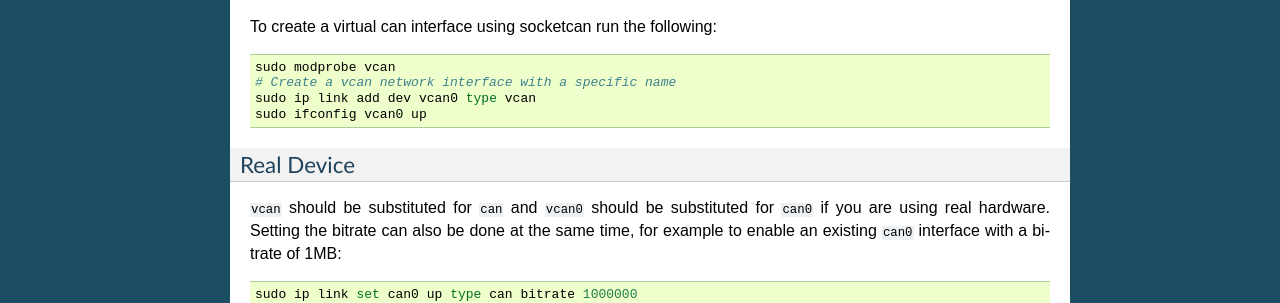
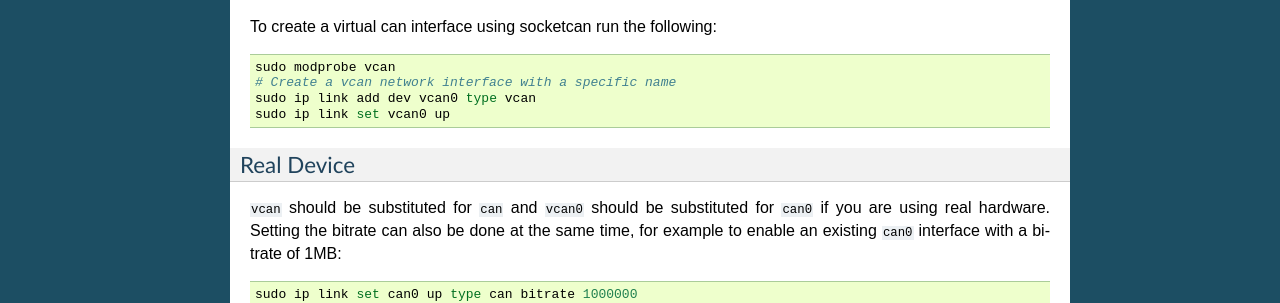
Before and after one commit to hardbyte/python-can, a Sphinx documentation site: the page built from doc/socketcan.rst, in a window 1280 px wide and 900 px high, scrolled down 429 px. Shown: the part 153-456 px from the top of the window. Built offline with Sphinx 7.4.7, drawn with Linux system fonts in a browser that asks for light colours.

Commit message:
Update socketcan docs to work without ifconfig

```diff
--- a/doc/socketcan.rst
+++ b/doc/socketcan.rst
@@ -36,7 +36,7 @@ To create a virtual can interface using socketcan run the following:
     sudo modprobe vcan
     # Create a vcan network interface with a specific name
     sudo ip link add dev vcan0 type vcan
-    sudo ifconfig vcan0 up
+    sudo ip link set vcan0 up
 
 Real Device
 ~~~~~~~~~~~
```
